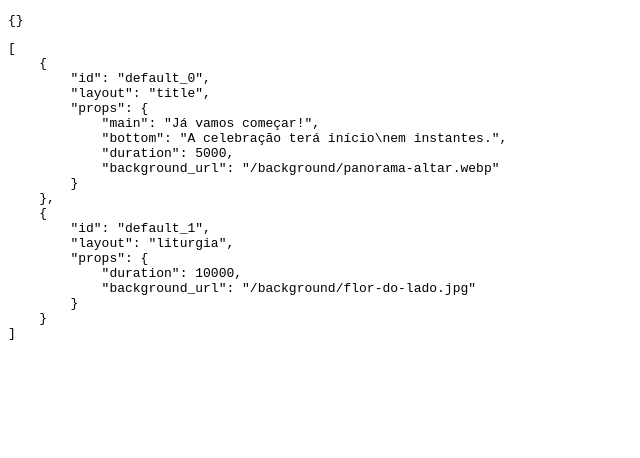
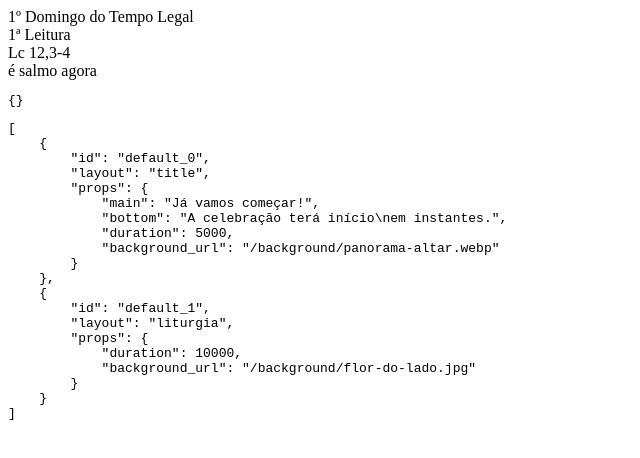
Before and after one commit to lucaspontoexe/ohlord31-theme, a SvelteKit app: page /tela in a window 1280 px wide. Shown: the top 458 px of the page, without its empty margins (0-640 px from the left). Built offline with nearby package versions, Linux system fonts and the light colour scheme; no server answers.

Commit message:
esquleto da tela liturgia

```diff
--- a/src/routes/tela/+page.svelte
+++ b/src/routes/tela/+page.svelte
@@ -6,7 +6,21 @@
 	const items = websocketStore('idle-screen-slides', fallback['idle-screen-slides']);
 </script>
 
-<main />
+<main>
+
+	<section class="tela-liturgia">
+		<div class="title">
+			1º Domingo do Tempo Legal
+		</div>
+
+		<div class="liturgia">
+			<div class="nome">1ª Leitura</div>
+			<div class="referencia">Lc 12,3-4</div>
+			<div class="descricao">é salmo agora</div>
+		</div>
+	</section>
+
+</main>
 
 <pre class="debug">{JSON.stringify(data)}</pre>
 <pre class="debug">{JSON.stringify($items, null, 4)}</pre>
```
